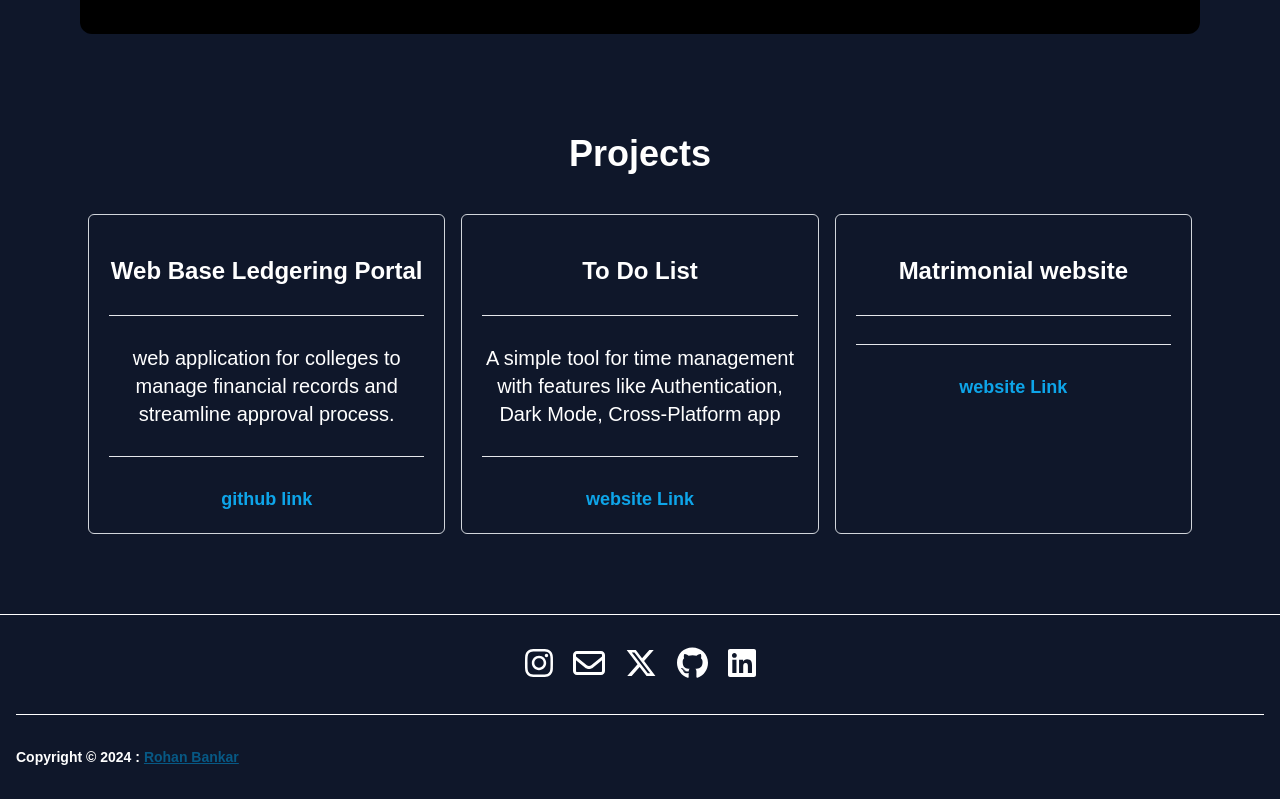
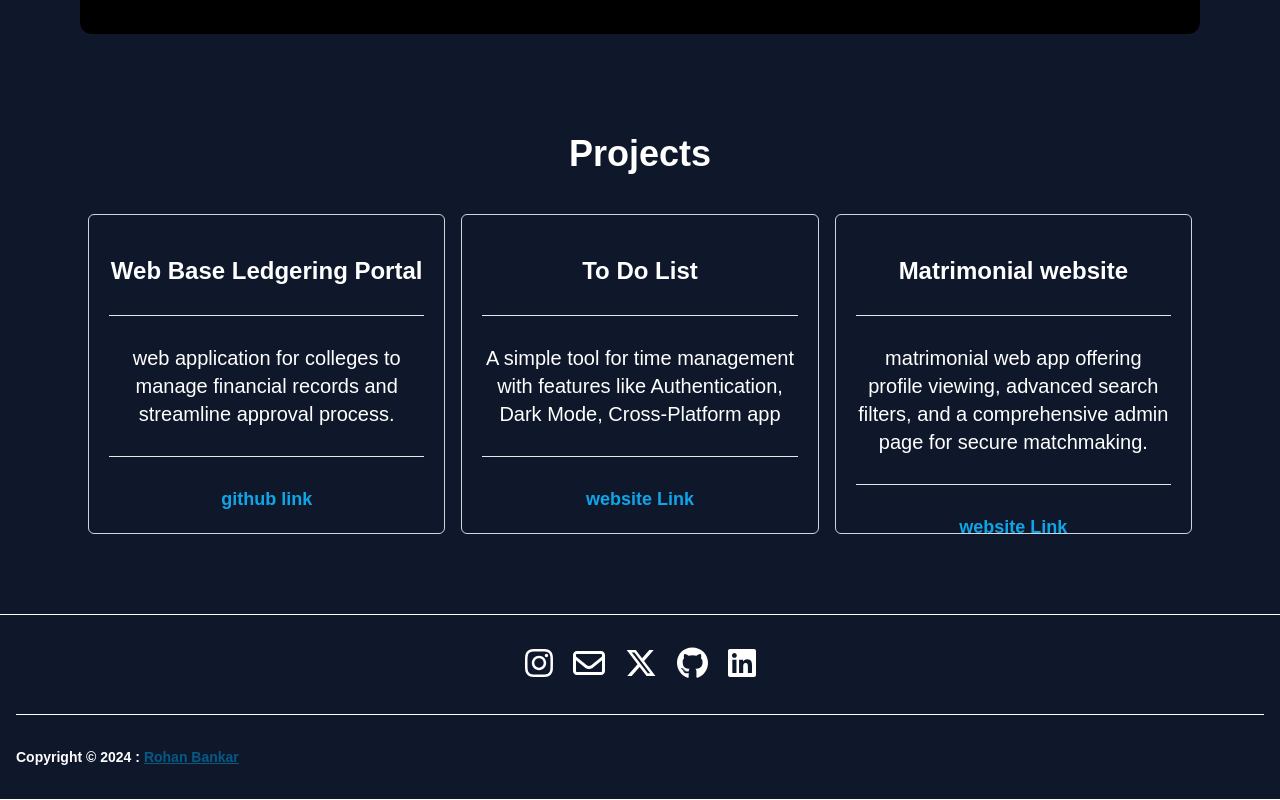
Before and after one commit to rohan-bankar/portfolio, a React (Vite) app: page / in a window 1280 px wide. Shown: the part 1706-2506 px from the top of the page. Built offline with nearby package versions, Linux system fonts and the light colour scheme.

Commit message:
card info added

```diff
--- a/src/components/Home/Home.jsx
+++ b/src/components/Home/Home.jsx
@@ -12,7 +12,7 @@ function Home() {
     const data = [
         {title:"Web Base Ledgering Portal",description:"web application for colleges to manage financial records and streamline approval process.",link:"https://github.com/rohan-bankar/web-based-ledgering-portal",linkName:"github link"},
         {title:"To Do List",description:"A simple tool for time management with features like Authentication, Dark Mode, Cross-Platform app",link:"https://todo-frontend-bw4j.onrender.com",linkName:"website Link"},
-        {title:"Matrimonial website",description:"",link:"",linkName:"website Link"}
+        {title:"Matrimonial website",description:"matrimonial web app offering profile viewing, advanced search filters, and a comprehensive admin page for secure matchmaking.",link:"https://matrimonial-client.onrender.com",linkName:"website Link"}
     ];
   return (
     <>
```
